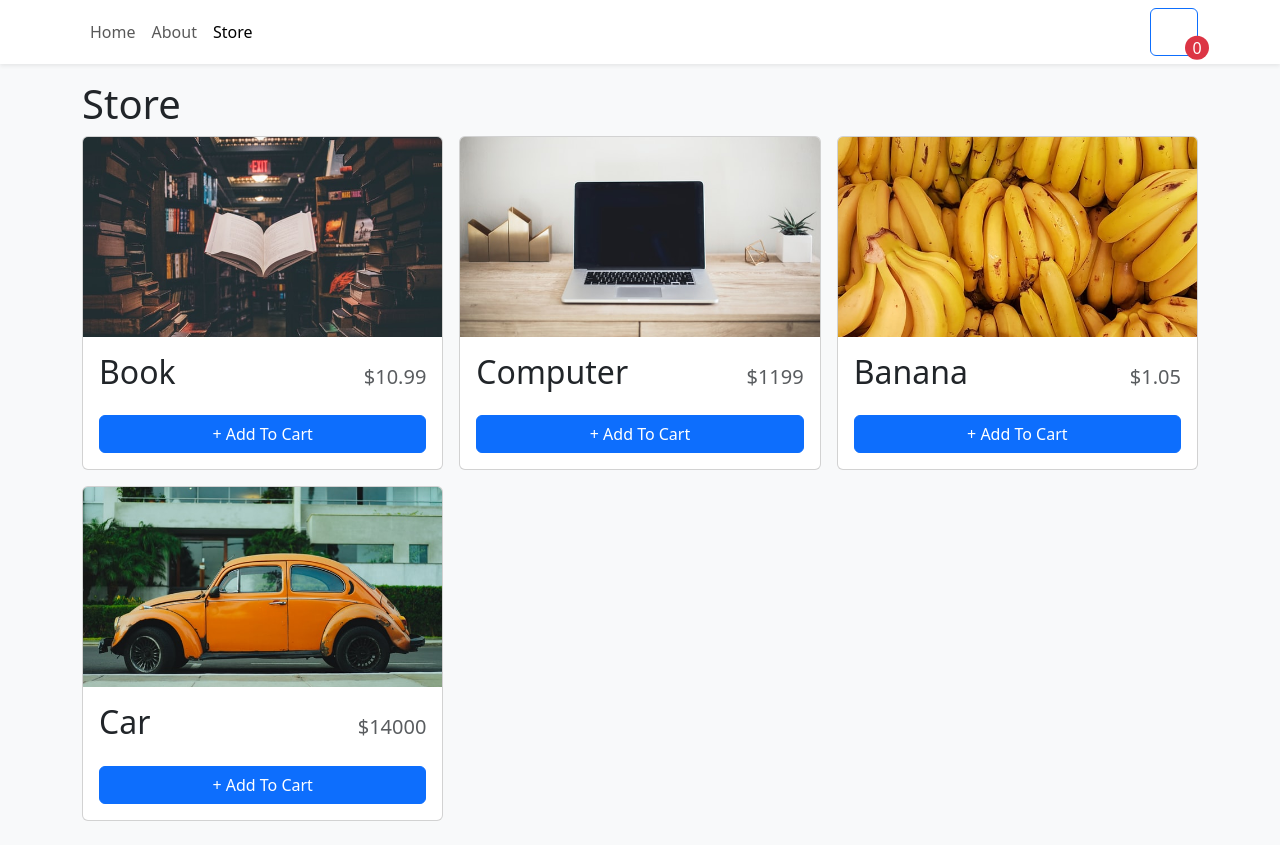
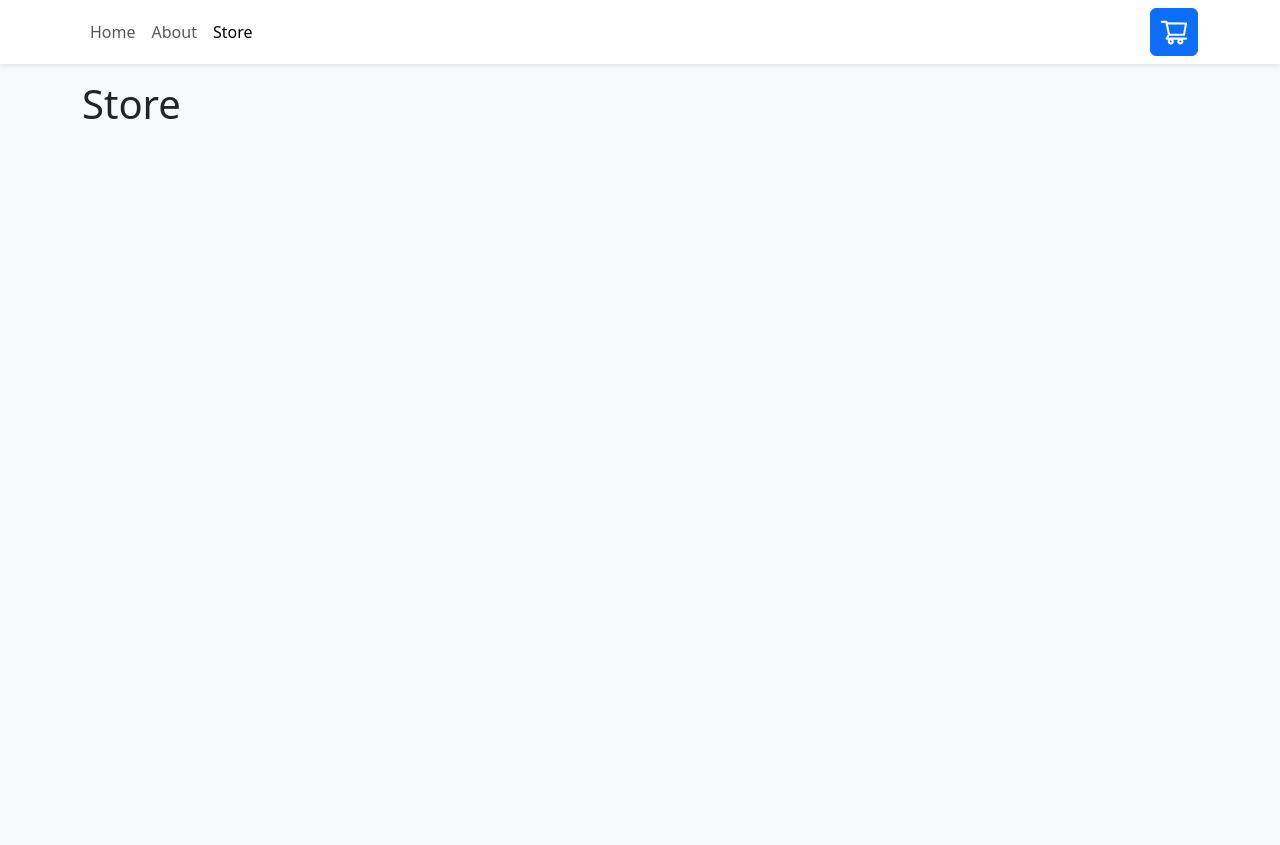
Before and after one commit to alessandrolauritano/ecommerce-frontend, a React (Vite) app: page /store in a window 1280 px wide. After the commit the page ends 800 px from the top, so only its background shows below. Built offline with nearby package versions, Linux system fonts and the light colour scheme.

Commit message:
first commit

```diff
--- a/package.json
+++ b/package.json
@@ -14,6 +14,7 @@
     "react": "^18.2.0",
     "react-bootstrap": "^2.9.0",
     "react-dom": "^18.2.0",
+    "react-icons": "^4.11.0",
     "react-router-dom": "^6.16.0"
   },
   "devDependencies": {
--- a/src/ context/ShoppingCartContext.tsx
+++ /dev/null
@@ -1,91 +0,0 @@
-import { ReactNode, createContext, useContext, useState } from "react";
-
-type ShoppingCartProviderProps = {
-    children: ReactNode; // Any kind of elements
-}
-
-type ShoppingCartContext = {
-    getItemQuantity: (id: number) => number
-    increaseQuantity: (id: number) => void
-    decreaseQuantity: (id: number) => void
-    removeItem: (id: number) => void
-    cartItems: CartItemType[]
-    cartQuantity: number
-}
-
-type CartItemType = {
-    id: number
-    quantity: number
-}
-const ShoppingCartContext = createContext({} as ShoppingCartContext) //we pass in an empty object
-
-export function useShoppingCart(){ // Consumer
-    return useContext(ShoppingCartContext)
-}
-
-
-export function ShoppingCartProvider ({ children } : ShoppingCartProviderProps){
-
-    const [isOpen, setIsOpen] = useState(false)
-    const [cartItems, setCartItems] = useState<CartItemType[]> ([])  //it's initialized with an empty array the type of the variables is CartItem
-
-
-    const cartQuantity = cartItems.reduce(
-        (quantity, item) => item.quantity + quantity, 0)
-
-    function getItemQuantity(id: number){
-           return cartItems.find(item => item.id === id)?.quantity || 0
-        }
-
-    function increaseQuantity(id: number){
-            setCartItems(currItems => { //current state of the Cart
-                if(currItems.find(item => item.id === id) == null) //if we don't have this item in the cart
-                {
-                    return [...currItems, {id, quantity: 1}] //return all the items already in the cart, plus the item witht the specific id with 1 quantity
-                } else {
-                    return currItems.map (item => { // if the item is already in the cart
-                        if (item.id === id){
-                            return { ...item , quantity: item.quantity + 1 } //increase the quantity by 1
-                        } else {
-                          return item
-                        }
-                    })
-                }
-            })
-        }
-
-        function decreaseQuantity(id: number){
-            setCartItems(currItems => {
-                if(currItems.find(item => item.id === id)?.quantity === 1) //if the item in the cart is 1, get rid of it
-                {
-                    return currItems.filter(item => item.id != id) //return all the items already in the cart, plus the item witht the specific id with 1 quantity
-                } else {
-                    return currItems.map (item => { // if the item is already in the cart
-                        if (item.id === id){
-
-                            return {...item /*all the item in the quantity*/, quantity: item.quantity-1} //increase the quantity by 1
-                        } else {
-                          return item
-                        }
-                    })
-                }
-            })
-
-        }
-
-        function removeItem(id: number){
-            setCartItems(currItems => {
-                return currItems.filter(item => item.id != id)
-            })
-        }
-
-        return <ShoppingCartContext.Provider
-        value={{ getItemQuantity,
-        increaseQuantity,
-        decreaseQuantity,
-        removeItem,
-        cartItems,
-        cartQuantity}}>
-            {children}
-        </ShoppingCartContext.Provider>
-}
--- a/src/App.tsx
+++ b/src/App.tsx
@@ -1,25 +1,25 @@
+import { Container } from "react-bootstrap"
 import { Routes, Route } from "react-router-dom"
-import { Container } from "react-bootstrap"
 import { Home } from "./pages/Home"
 import { Store } from "./pages/Store"
 import { About } from "./pages/About"
 import { Navbar } from "./components/Navbar"
-import { ShoppingCartProvider } from "./ context/ShoppingCartContext"
+// import { ShoppingCartProvider } from "./ context/ShoppingCartContext"
 
 function App() {
 
 
   return (
-    <ShoppingCartProvider>
-    <Navbar/>
-    <Container className="mb-4">
+<>
+<Navbar/>
+  <Container className="mb-4">
     <Routes>
-     <Route path="/" element = {<Home/>} />
-     <Route path="/about" element = {<About/>} />
-     <Route path="/store" element = {<Store/>} />
-     </Routes>
-    </Container>
-    </ShoppingCartProvider>
+        <Route path="/" element={<Home/>}/>
+      <Route path="/about" element={<About/>}/>
+      <Route path="/store" element={<Store/>}/>
+      </Routes>
+  </Container>
+</>
   )
 }
 
--- a/src/components/Navbar.tsx
+++ b/src/components/Navbar.tsx
@@ -1,31 +1,21 @@
-import { Container, Nav, Button, Navbar as NavbarBs} from "react-bootstrap" //bs navbar
+import { Button, Container, Nav, Navbar as NavbarBs } from "react-bootstrap"
 import { NavLink } from "react-router-dom"
-import { useShoppingCart } from "../ context/ShoppingCartContext"
+import { AiOutlineShoppingCart } from "react-icons/ai"
 
+export function Navbar(){
+    return (
+        <NavbarBs className="bg-white mb-3 shadow-sm">
+            <Container>
+            <Nav>
+                <Nav.Link to="/" as={ NavLink }>Home</Nav.Link>
+                <Nav.Link to="/about" as={NavLink}>About</Nav.Link>
+                <Nav.Link to="/store" as={NavLink}>Store</Nav.Link>
+            </Nav>
+            <Button
+            style={{ width: "3rem", height: "3rem"}} className="p-0">
+            <AiOutlineShoppingCart size={30}/>
 
-export function Navbar() {
-    const { cartQuantity } = useShoppingCart();
-
-    return (
-        <NavbarBs sticky="top" className="bg-white shadow-sm mb-3">
-            <Container>
-                <Nav className ="me-auto" >
-                    <Nav.Link to={"/"} as = {NavLink}>Home</Nav.Link>
-                    <Nav.Link to={"/about"} as = {NavLink}>About</Nav.Link>
-                    <Nav.Link to={"/store"} as = {NavLink}>Store</Nav.Link>
-              </Nav>
-              <Button style = {{ width: "3rem", height: "3rem", position: "relative"}} variant = "outline-primary">
-                <div className="bg-danger d-flex justify-content-center align-items-center rounded-circle"
-                     style={{
-                     color: "white",
-                     width: "1.5rem",
-                     height: "1.5rem",
-                     position: "absolute",
-                     bottom: 0,
-                     right: 0,
-                     transform: "translate(50%, 20%)"
-                     }}>{ cartQuantity }</div>
-              </Button>
+    </Button>
             </Container>
         </NavbarBs>
     )
--- a/src/components/Storeitem.tsx
+++ /dev/null
@@ -1,41 +0,0 @@
-import { Button, Card } from "react-bootstrap"
-import { useShoppingCart } from "../ context/ShoppingCartContext"
-
-type StoreItemProps = {
-    id: number,
-    name: string,
-    price: number,
-    imgUrl: string
-}
-
-export function StoreItem({ id, name, price, imgUrl }: StoreItemProps){
-    const { getItemQuantity, increaseQuantity, decreaseQuantity, removeItem } = useShoppingCart();
-    const quantity = getItemQuantity(id);
-    return (
-    <Card>
-    <Card.Img
-    variant="top" src={imgUrl}
-    height="200px"
-    style={{ objectFit: "cover"}}
-    />
-    <Card.Body className="d-flex flex-column">
-        <Card.Title className="d-flex justify-content-between align-items-baseline mb-4">
-            <span className="fs-2">{name}</span>
-            <span className="ms-2 text-muted">${price}</span>
-        </Card.Title>
-        <div className="mt-auto">
-        { quantity === 0 ? (
-            <Button className = "w-100" onClick={() => increaseQuantity(id)}> + Add To Cart</Button>
-           ):
-           <div className="d-flex flex-column align-items-center">
-            <div className="d-flex align-items-center" style={{gap:"1rem"}}>
-            <Button onClick={() => decreaseQuantity(id)}>-</Button><div><span>{quantity} in cart</span></div> <Button onClick={() => increaseQuantity(id)}>+</Button> </div>
-            <Button variant="danger" size="sm" onClick={() => removeItem(id)}>Remove</Button>
-            </div>
-            }
-
-        </div>
-    </Card.Body>
-</Card>
-)
-}
--- a/src/pages/Home.tsx
+++ b/src/pages/Home.tsx
@@ -1,3 +1,3 @@
 export function Home(){
-    return <h1>Home</h1>
+    return <h1>Hello</h1>
 }
--- a/src/pages/Store.tsx
+++ b/src/pages/Store.tsx
@@ -1,18 +1,3 @@
-import { Row, Col } from "react-bootstrap"
-import storeItems from "../data/items.json"
-import { StoreItem } from "../components/Storeitem"
-
 export function Store(){
-    return(
-            <>
-    <h1>Store</h1>
-    <Row xs={1} md={2} lg={3} className="g-3">
-        {storeItems.map(item => (
-            <Col key={item.id}><StoreItem {...item}/>
-            </Col> //storeItem takes as a prop all the different item properties
-        ))}
-
-    </Row>
-</>
-    )
+    return <h1>Store</h1>
 }
```
Also changed, not shown: 1 other file (tests, documents, lock files or other folders).
